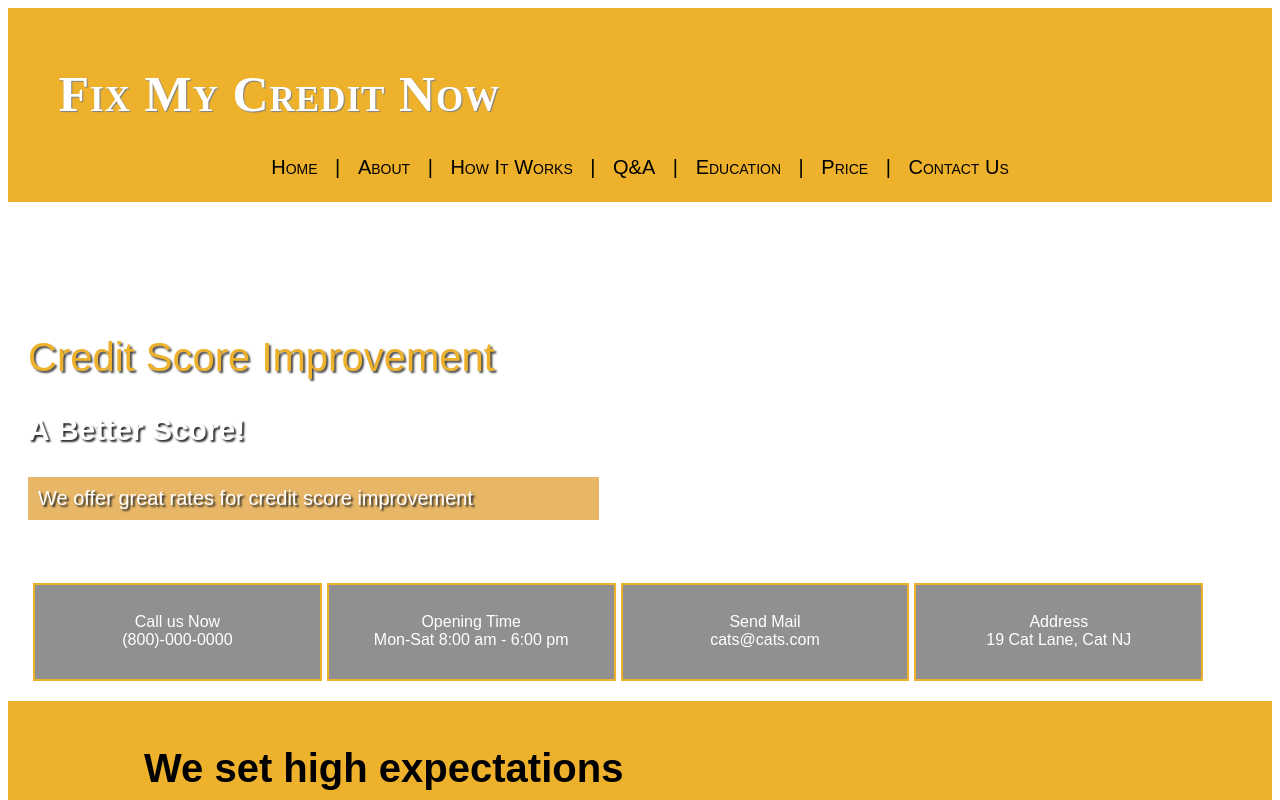
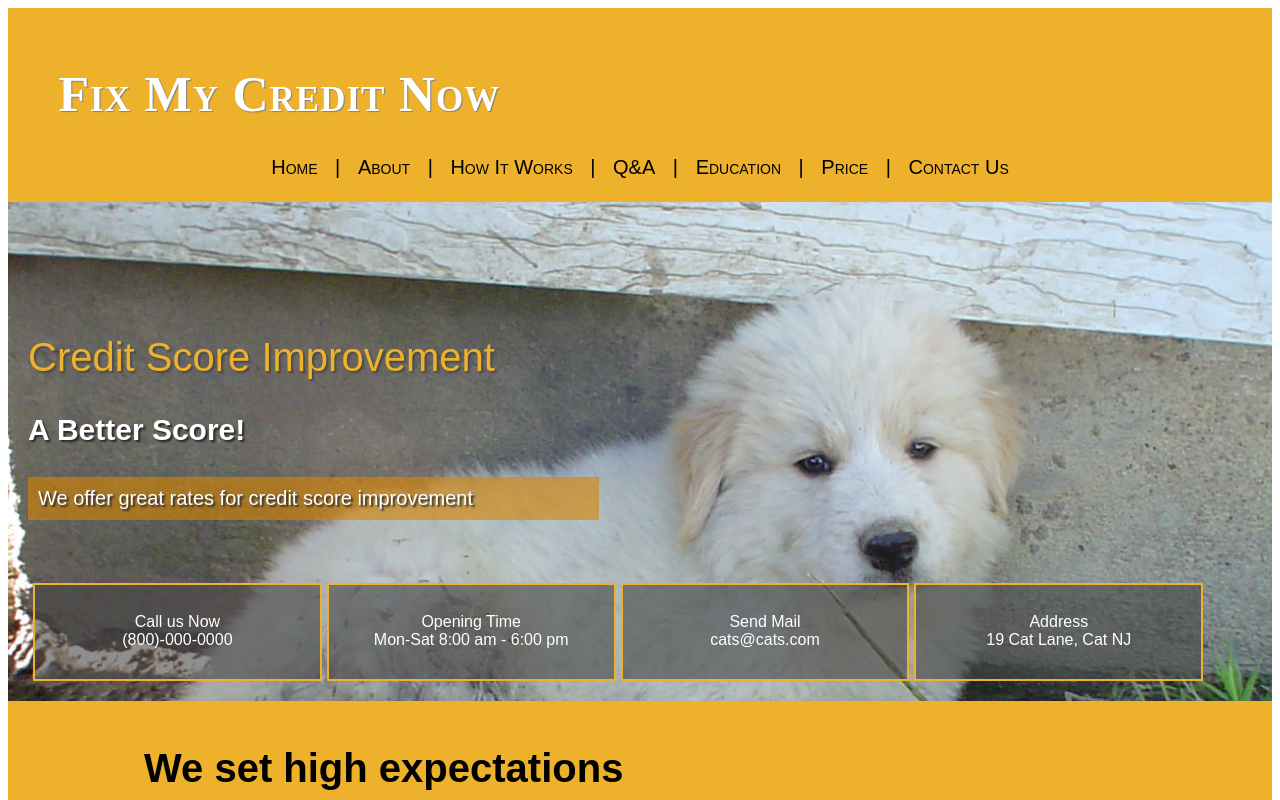
Before and after one commit to DarkSuicune/credit, a plain HTML site: page index.html in a window 1280 px wide. Shown: the top 800 px of the page. Drawn offline with Linux system fonts and the light colour scheme.

Commit message:
Update main.css

```diff
--- a/main.css
+++ b/main.css
@@ -30,7 +30,7 @@ a:hover{
 	text-decoration:underline;
 }
 #container{
-	background-image:url(puppy.jpg);
+	background-image:url(images/puppy.jpg);
 	background-size:cover;
 	padding:100px 20px;
 }
```
